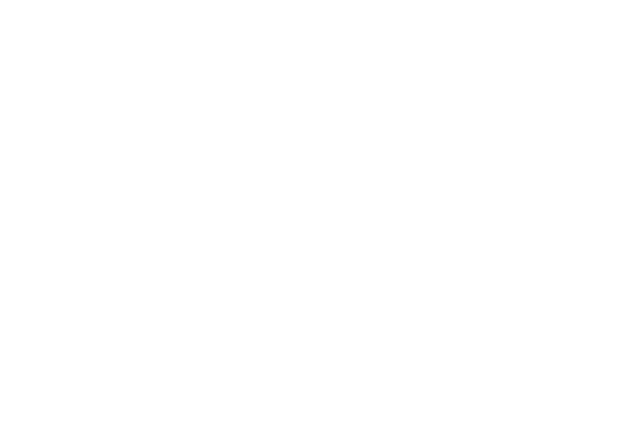
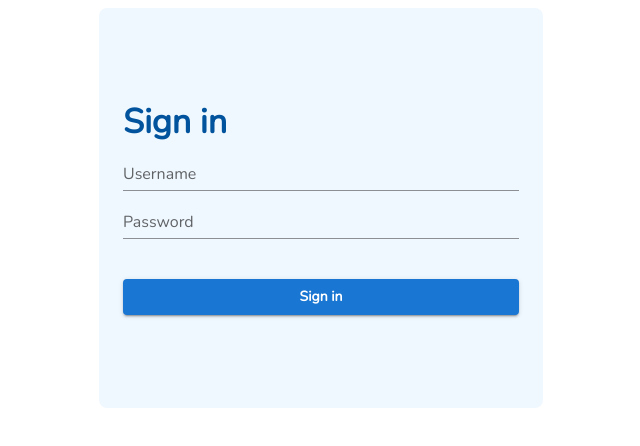
Before and after one commit to LailaSumiyaKhan/dashboard, a React (Create React App) app: page /login in a window 1280 px wide. Shown: the top 446 px of the page, without its empty margins (319-959 px from the left). Built offline with nearby package versions, Linux system fonts and the light colour scheme.

Commit message:
Create login page intial UI

```diff
--- a/src/App.js
+++ b/src/App.js
@@ -1,5 +1,9 @@
+import { ThemeProvider } from "@emotion/react";
+import Login from "./pages/Login";
+import { theme } from "./theme";
+
 function App() {
-  return <div></div>;
+  return <ThemeProvider theme={theme}> <Login/> </ThemeProvider>;
 }
 
 export default App;
--- /dev/null
+++ b/src/pages/Login.jsx
@@ -0,0 +1,40 @@
+import { Button, Container, TextField, Typography } from "@mui/material";
+import React from "react";
+import { colors } from "../colors";
+
+export default function Login() {
+  return (
+    <Container
+      maxWidth="xs"
+      sx={{
+        height: "50vh",
+        display: "flex",
+        flexDirection: "column",
+        justifyContent: "center",
+        alignContent: "center",
+        alignSelf: "center",
+        borderRadius: 2,
+        bgcolor: colors.aliceBlue,
+      }}
+    >
+      <Typography
+        sx={{
+          fontWeight: "bold",
+          color: colors.royalBlue,
+        }}
+        variant="h4"
+      >
+        Sign in
+      </Typography>
+
+      <TextField label="Username" variant="standard" />
+      <TextField label="Password" variant="standard" type="password" />
+      <Button
+        variant="contained"
+        sx={{ textTransform: "none", fontWeight: "bold", mt: 5 }}
+      >
+        Sign in
+      </Button>
+    </Container>
+  );
+}
```
